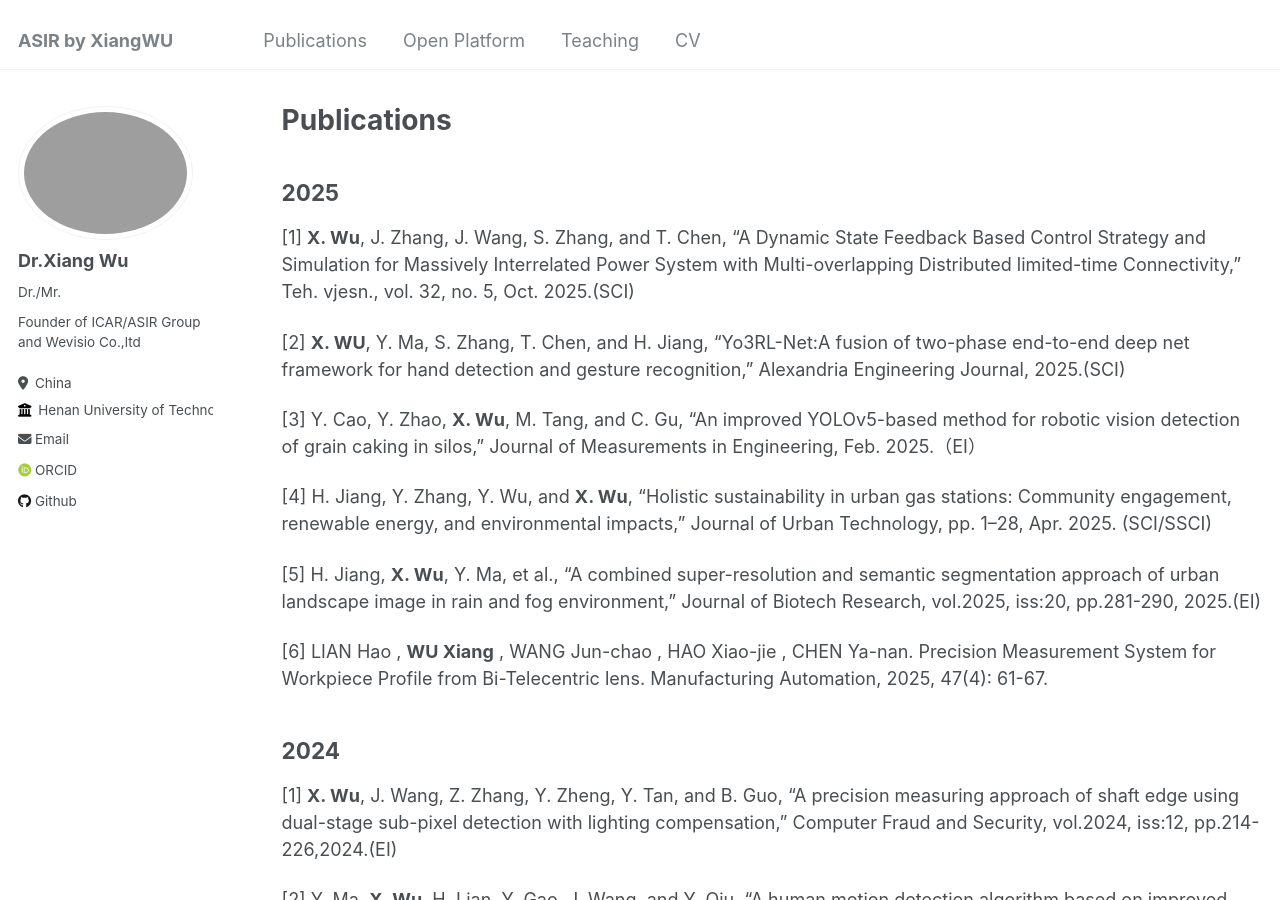
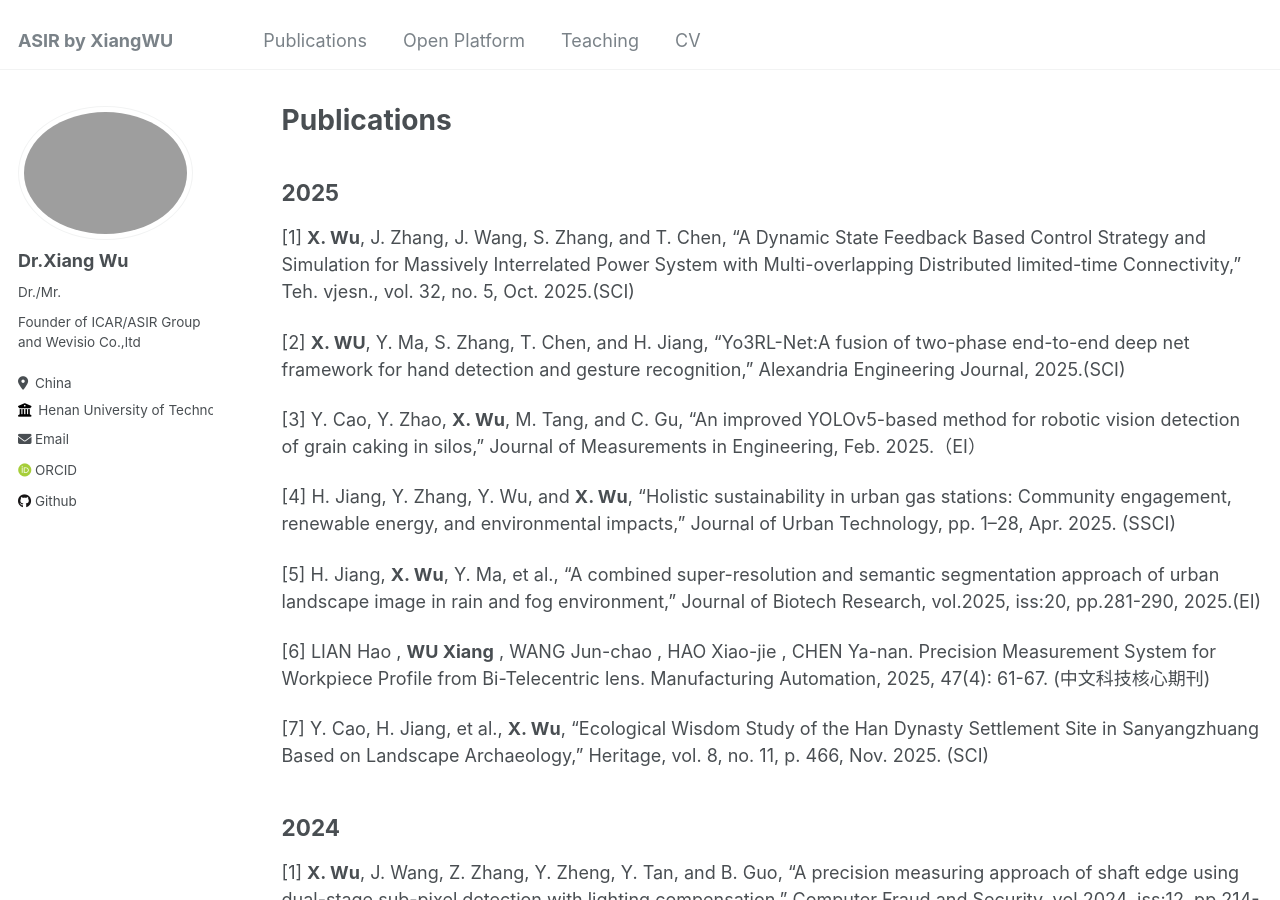
Before and after one commit to xiangwu/xiangwu.github.io, a Jekyll site: the page built from _pages/publications.md, in a window 1280 px wide and 900 px high. Built offline with Jekyll 4.4.1, drawn with Linux system fonts in a browser that asks for light colours; some web fonts are replaced.

Commit message:
modified:   _pages/publications.md

```diff
--- a/_pages/publications.md
+++ b/_pages/publications.md
@@ -11,11 +11,14 @@ author_profile: true
 
 [3] Y. Cao, Y. Zhao, **X. Wu**, M. Tang, and C. Gu, “An improved YOLOv5-based method for robotic vision detection of grain caking in silos,” Journal of Measurements in Engineering, Feb. 2025.（EI）
 
-[4] H. Jiang, Y. Zhang, Y. Wu, and **X. Wu**, “Holistic sustainability in urban gas stations: Community engagement, renewable energy, and environmental impacts,” Journal of Urban Technology, pp. 1–28, Apr. 2025. (SCI/SSCI)
+[4] H. Jiang, Y. Zhang, Y. Wu, and **X. Wu**, “Holistic sustainability in urban gas stations: Community engagement, renewable energy, and environmental impacts,” Journal of Urban Technology, pp. 1–28, Apr. 2025. (SSCI)
 
 [5] H. Jiang, **X. Wu**, Y. Ma, et al., “A combined super-resolution and semantic segmentation approach of urban landscape image in rain and fog environment,”  Journal of Biotech Research, vol.2025, iss:20, pp.281-290, 2025.(EI)
 
-[6] LIAN Hao , **WU Xiang** , WANG Jun-chao , HAO Xiao-jie , CHEN Ya-nan. Precision Measurement System for Workpiece Profile from Bi-Telecentric lens. Manufacturing Automation, 2025, 47(4): 61-67.
+[6] LIAN Hao , **WU Xiang** , WANG Jun-chao , HAO Xiao-jie , CHEN Ya-nan. Precision Measurement System for Workpiece Profile from Bi-Telecentric lens. Manufacturing Automation, 2025, 47(4): 61-67. (中文科技核心期刊)
+
+[7] Y. Cao, H. Jiang, et al., **X. Wu**, “Ecological Wisdom Study of the Han Dynasty Settlement Site in Sanyangzhuang Based on Landscape Archaeology,” Heritage, vol. 8, no. 11, p. 466, Nov. 2025. (SCI)
+
 
 
 
```
